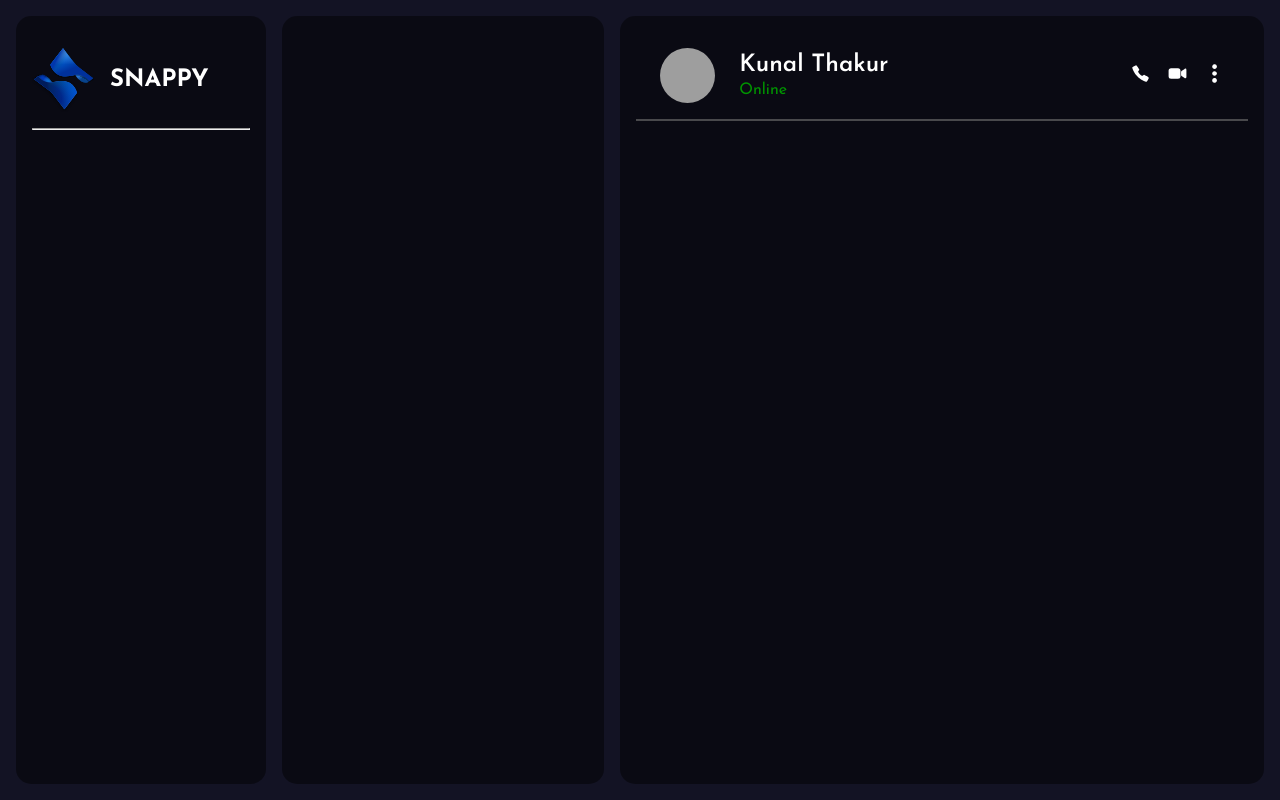
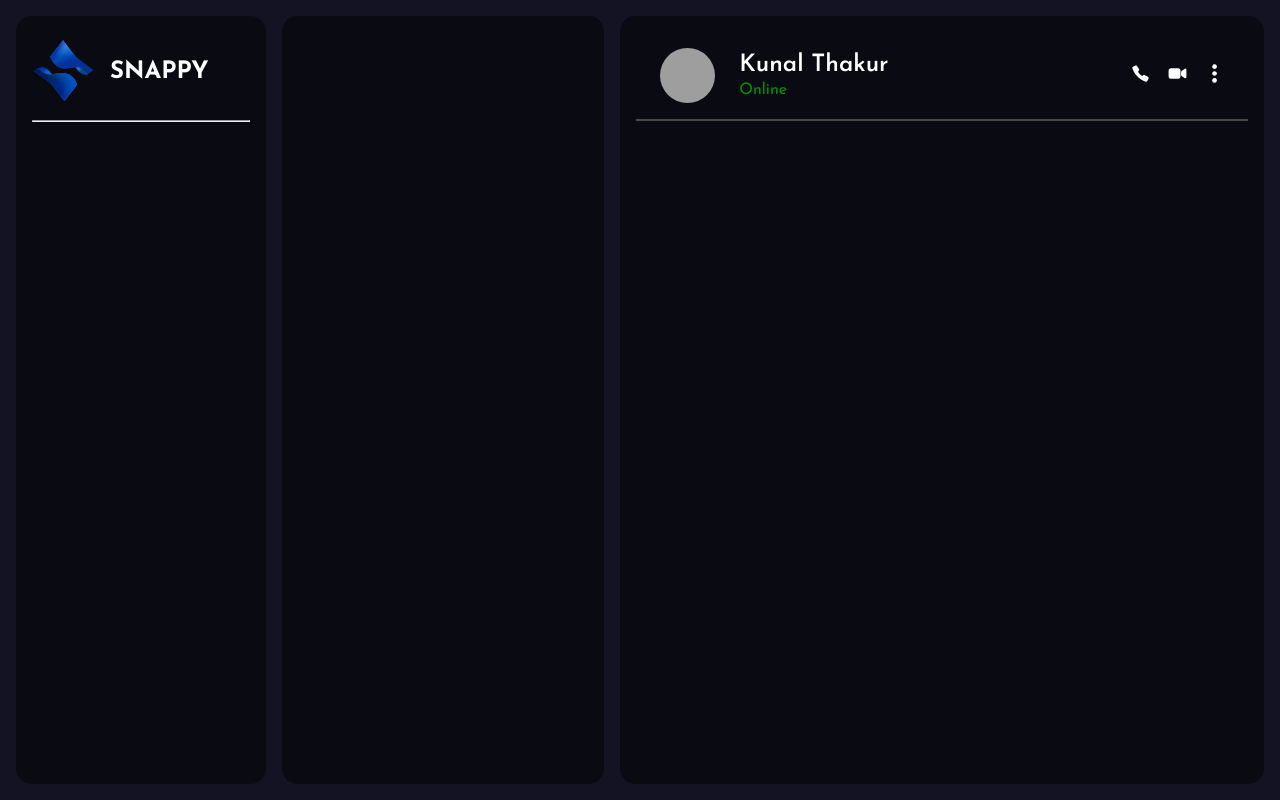
Before and after one commit to kunalthakur-01/chat-app, a React (Vite) app in the folder client/: page /chat in a window 1280 px wide. Built offline with nearby package versions, Linux system fonts and the light colour scheme; grey boxes are pictures that could not be loaded; a web font is replaced by a local one.

Commit message:
adding styles

```diff
--- a/client/src/component/chat-box/admin-panel/AdminPanel.module.scss
+++ b/client/src/component/chat-box/admin-panel/AdminPanel.module.scss
@@ -1,5 +1,5 @@
 .admin_panel_section {
-    padding: 2rem 1rem;
+    padding: 1.5rem 1rem;
 }
 
 .app_logo {
```
